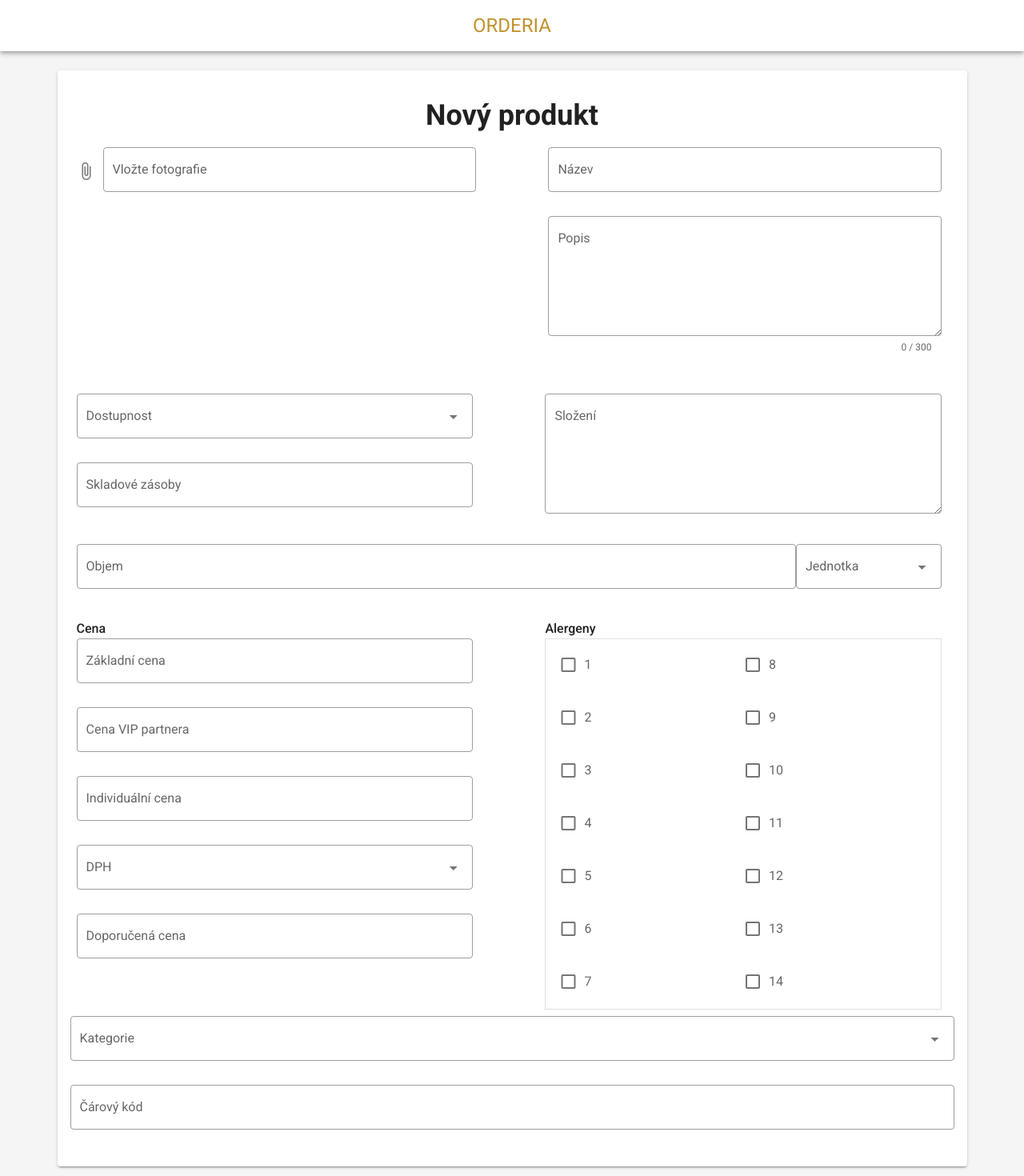
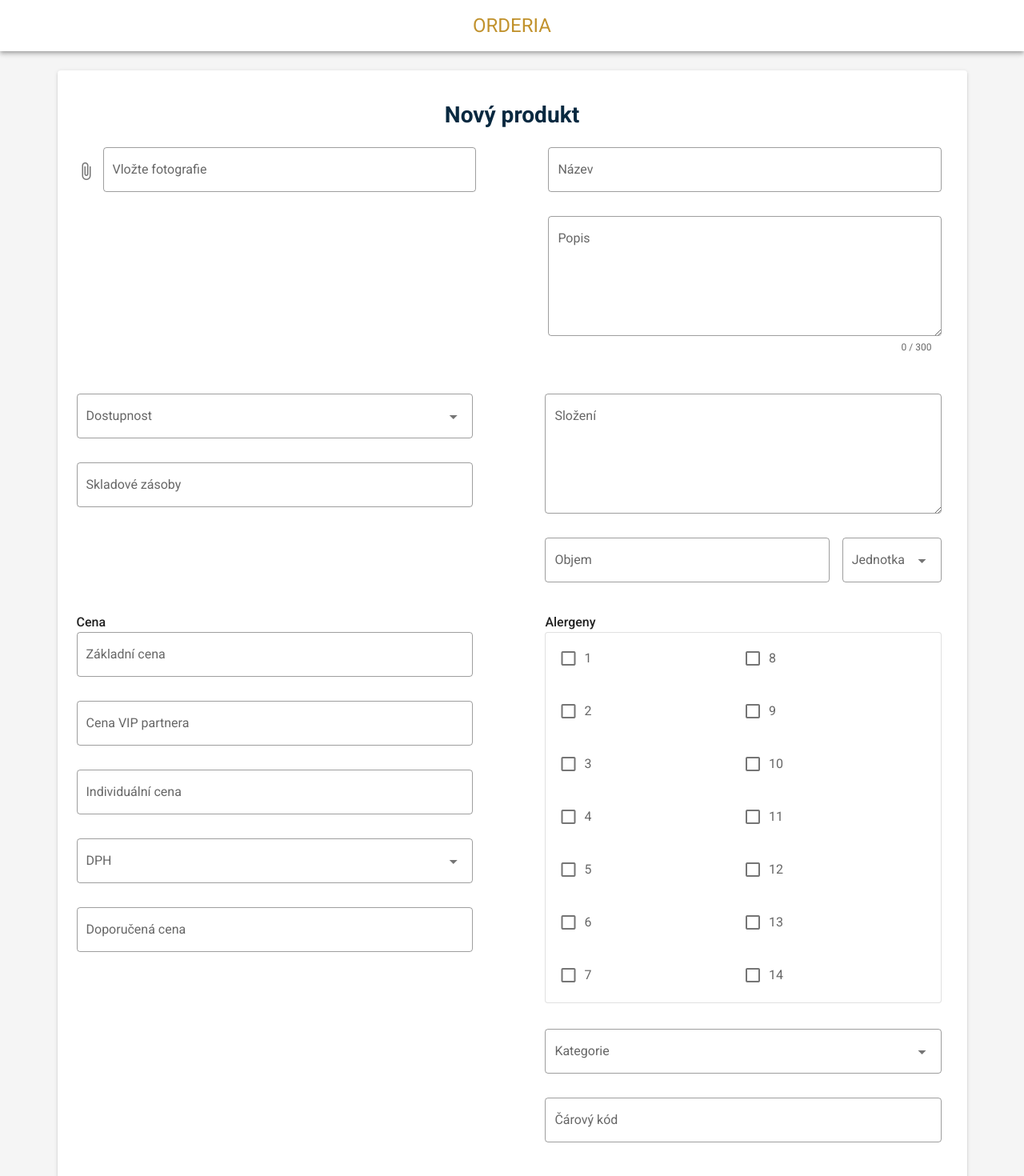
Before and after one commit to zladkaskazkina/Orderia, a Vue app: page /test in a window 1280 px wide. Shown: the top 1470 px of the page at 80% size. Built offline with nearby package versions, Linux system fonts and the light colour scheme.

Commit message:
productcard zarovnani

```diff
--- a/src/components/Footer.vue
+++ b/src/components/Footer.vue
@@ -4,7 +4,7 @@
       <v-row no-gutters>
         <v-col class="pr-16 mr-16">
           <v-list dense flat class="left-menu">
-            <v-list-item v-for="link in links" :key="link" text>
+            <v-list-item v-for="link in links" :key="link" text color>
               {{ link }}
             </v-list-item>
           </v-list>
@@ -73,7 +73,7 @@ export default {
   font-size: 12px;
   justify-content: center;
   display: grid;
-}
+  }
 
 
 </style>
--- a/src/components/MainNavbar.vue
+++ b/src/components/MainNavbar.vue
@@ -13,7 +13,7 @@
           </v-toolbar-title>
         </v-col>
         <v-col cols="2" class="d-flex justify-end">
-          <v-btn dark color="#082940" class="mr-5 pa-4" router to="/login">
+          <v-btn dark color="#082940" class="mr-5 pa-4 login-btn" router to="/login">
             Přihlásit se
           </v-btn>
         </v-col>
@@ -39,4 +39,8 @@ export default {
 .main-bar {
   z-index: 1;
 }
+
+.login-btn {
+  border-radius: 1px;
+}
 </style>
--- a/src/components/ProductAddCard.vue
+++ b/src/components/ProductAddCard.vue
@@ -1,9 +1,8 @@
 <template>
-  <div>
   <v-container fluid class="product-form">
     <v-card class="pa-4">
-        <v-card-title class="headline ma-2">
-          <h2>Nový produkt</h2>
+      <v-card-title class="headline ma-2 error--text" >
+        <h3>Nový produkt</h3>
       </v-card-title>
       <v-row no-gutters class="ma-2" style="height: 300px">
         <v-col>
@@ -27,16 +26,19 @@
           <v-select :items="stock" label="Dostupnost" outlined></v-select>
           <v-text-field label="Skladové zásoby" outlined></v-text-field>
         </v-col>
+
         <v-col offset-md="1" class="mr-2">
+          <v-row no-gutters>
             <v-textarea label="Složení" outlined></v-textarea>
-          </v-col>
           </v-row>
-        <v-row no-gutters class="ma-2">
+          <v-row no-gutters>
             <v-col>
               <v-text-field label="Objem" outlined></v-text-field>
             </v-col>
-          <v-col md="2" class="mr-2">
+            <v-col md="3" class="ml-4">
               <v-select :items="units" label="Jednotka" outlined></v-select>
+            </v-col>
+          </v-row>
         </v-col>
       </v-row>
 
@@ -52,7 +54,7 @@
 
         <v-col offset-md="1" class="mr-2">
           <span class="font-weight-medium">Alergeny</span>
-            <v-sheet outlined class="px-4">
+          <v-sheet outlined rounded class="px-4 alergen-box">
             <v-row no-gutters>
               <v-col>
                 <v-checkbox label="1"></v-checkbox>
@@ -74,8 +76,8 @@
               </v-col>
             </v-row>
           </v-sheet>
-          </v-col>
-        </v-row>
+
+          <div class="my-8">
             <v-select
               :items="productCategories"
               label="Kategorie"
@@ -83,9 +85,11 @@
               outlined
             ></v-select>
             <v-text-field label="Čárový kód" outlined></v-text-field>
+          </div>
+        </v-col>
+      </v-row>
     </v-card>
   </v-container>
-  </div>
 </template>
 
 <script>
@@ -95,9 +99,9 @@ export default {
       stock: ["Skladem", "Nedostupné", "Vyprodáno"],
       units: ["ks", "g", "kg", "ml", "l"],
       vat: ["15%", "21%", "10%", "bez DPH"],
-      productCategories: ["trvanlivé", "mléčné", "maso"],
+      productCategories: ["trvanlivé", "mléčné", "maso"]
     };
-  },
+  }
 };
 </script>
 
@@ -105,4 +109,9 @@ export default {
 .headline {
   justify-content: center;
 }
+
+.alergen-box {
+  border: thin 1px rgb(118, 118, 118);
+}
+
 </style>
```
Lines whose indentation alone changed are shown as unchanged.
